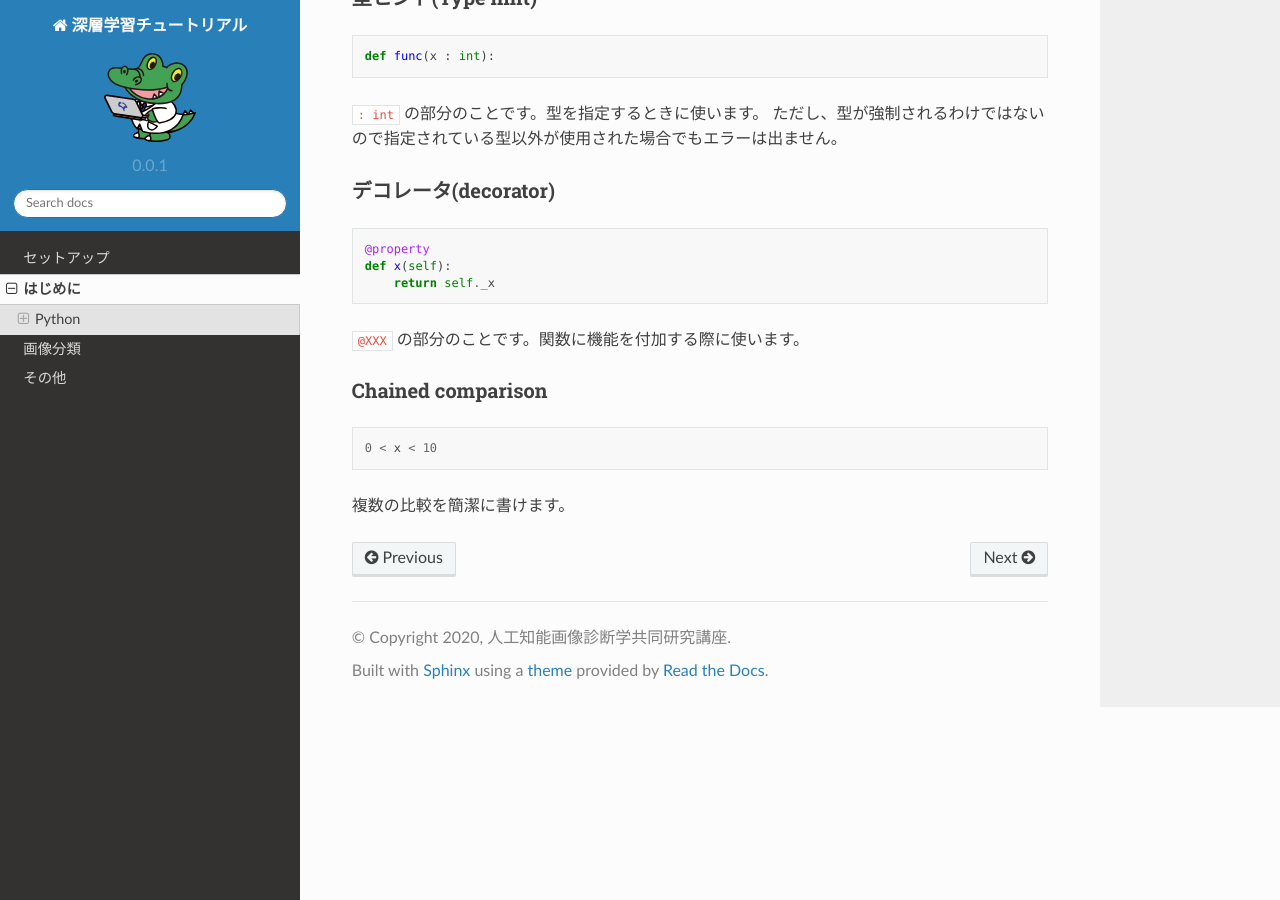
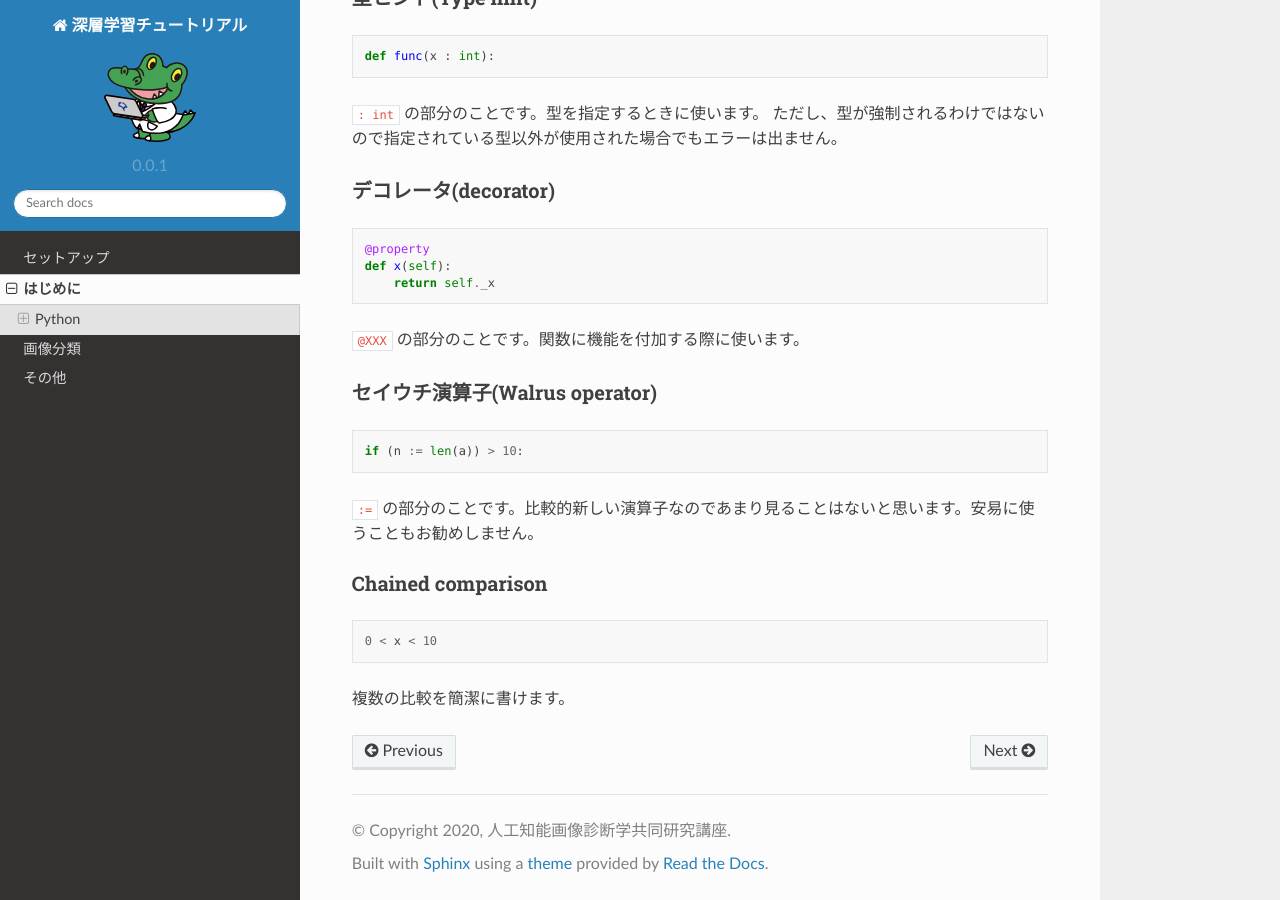
Before and after one commit to yk-szk/aitut, a Sphinx documentation site: the page built from docs/prerequisites/index.rst, in a window 1280 px wide and 900 px high, scrolled down 1087 px. Built offline with Sphinx 7.4.7 and the Read the Docs theme 2.0.0, drawn with Linux system fonts in a browser that asks for light colours; formulas are drawn with MathJax 3; pages that are not in the unit, such as notebooks, are missing from menus; some of the changed text lies outside the part shown.

Commit message:
Add walrus operator

```diff
--- a/docs/prerequisites/index.rst
+++ b/docs/prerequisites/index.rst
@@ -3,7 +3,7 @@
 ========
 本チュートリアルではPython、numpy、pandasを使います。
 
-ここでは検索しにくそうなものについて説明します。
+ここでは検索して調べにくそうなものについてのみ説明します。
 
 Python
 ======
@@ -61,6 +61,14 @@ Ellipsis
 
 :code:`@XXX` の部分のことです。関数に機能を付加する際に使います。
 
+セイウチ演算子(Walrus operator)
+-------------------------------
+.. code-block:: python
+
+   if (n := len(a)) > 10:
+
+:code:`:=` の部分のことです。比較的新しい演算子なのであまり見ることはないと思います。安易に使うこともお勧めしません。
+
 Chained comparison
 ------------------
 .. code-block:: python
```
